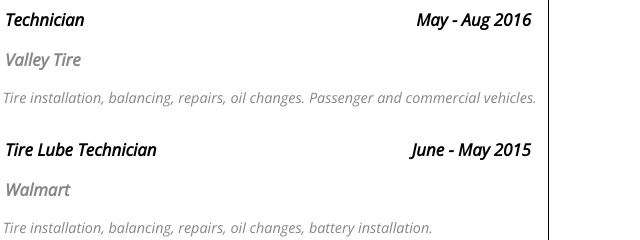
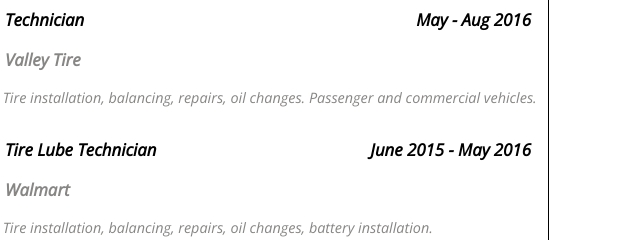
Before and after one commit to TorinMartin/TorinMartin.github.io, a plain HTML site: page index.html in a window 1280 px wide. Shown: the part 1200-1440 px from the top of the page, 372-1012 px from the left. Drawn offline with nearby package versions, Linux system fonts and the light colour scheme.

Commit message:
Updated resume

```diff
--- a/index.html
+++ b/index.html
@@ -125,7 +125,7 @@
 								</p>
 
 								<h3 class="restitle">Tire Lube Technician</h3>
-								<h3 class="date">June - May 2015</h3>
+								<h3 class="date">June 2015 - May 2016</h3>
 								<h3 class="employer">Walmart</h3>
 								<p class="desc">
 									Tire installation, balancing, repairs, oil changes, battery installation.
```
